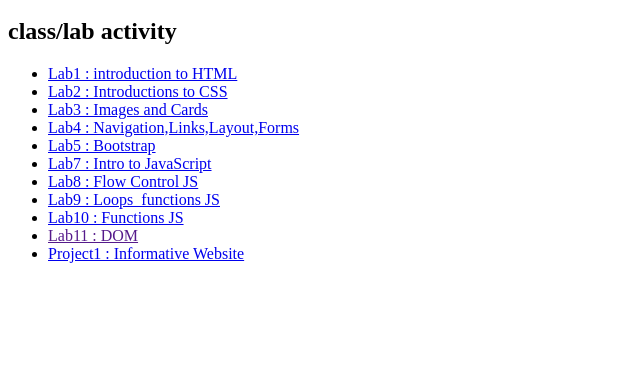
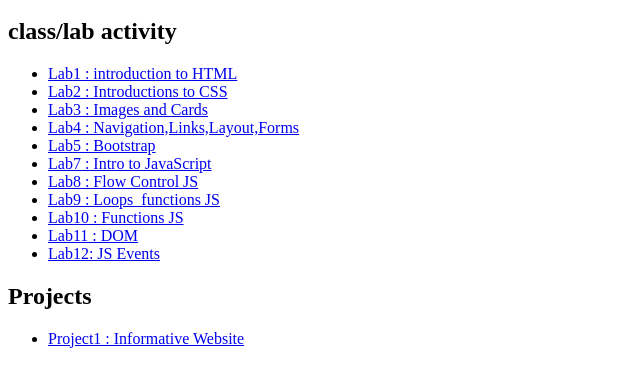
Before and after one commit to Ebboni121/web_development, a plain HTML site: page index.html in a window 1280 px wide. Shown: the part 100-486 px from the top of the page, without its empty margins (0-640 px from the left). Drawn offline with Linux system fonts and the light colour scheme.

Commit message:
Add files via upload

```diff
--- a/index.html
+++ b/index.html
@@ -19,13 +19,16 @@
         <li><a href="Lab8_Flow Control/lab8.html">Lab8 : Flow Control JS</a></li>
         <li><a href="lab9_loops_function/lab9.html">Lab9 : Loops_functions JS</a></li>
         <li><a href="lab10_functions_js/lab10.html">Lab10 : Functions JS</a></li>
-        <li><a href="">Lab11 : DOM </a></li>
-        <li><a href="Project1_Informative Website/motherhood.html">Project1 : Informative Website</a></li>
+        <li><a href="lab11_DOM/lab11.html">Lab11 : DOM </a></li>
+        <li><a href="lab12_events/lab12.html">Lab12: JS Events </a></li>
 
 
     </ul>
 
-
+<h2>Projects</h2>
+<ul>
+  <li><a href="Project1_Informative Website/motherhood.html">Project1 : Informative Website</a></li>
+</ul>
 
 </body>
 </html>
```
